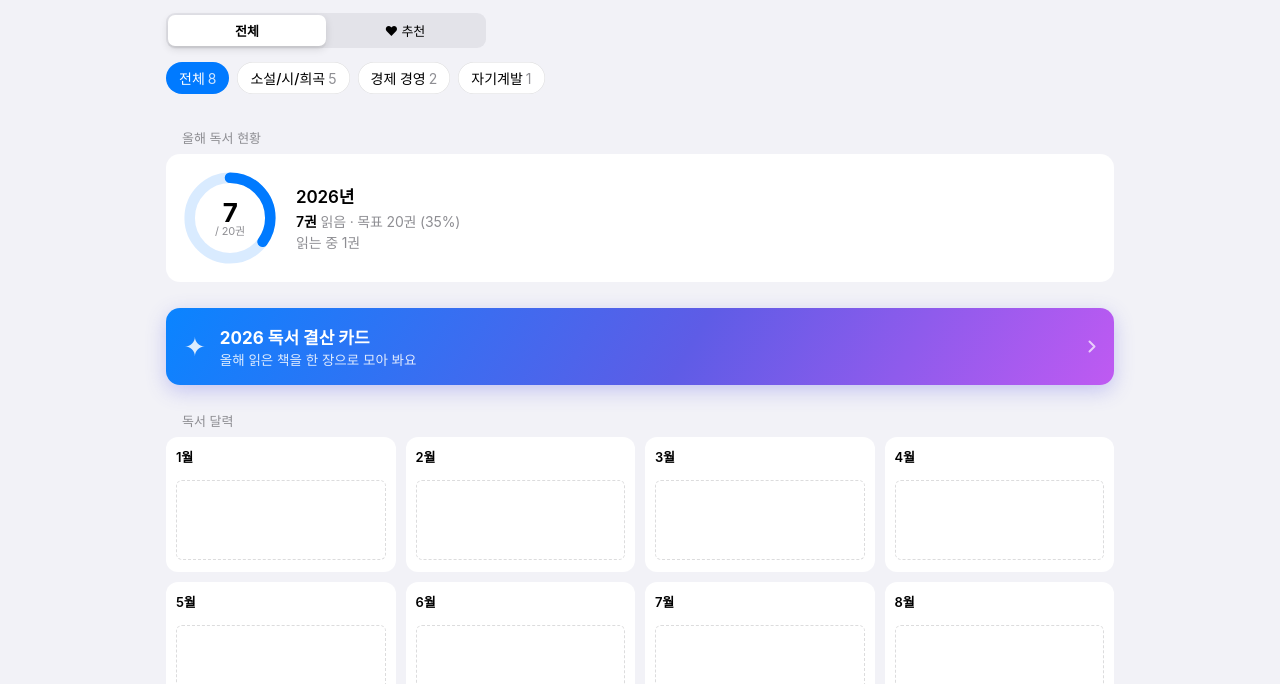
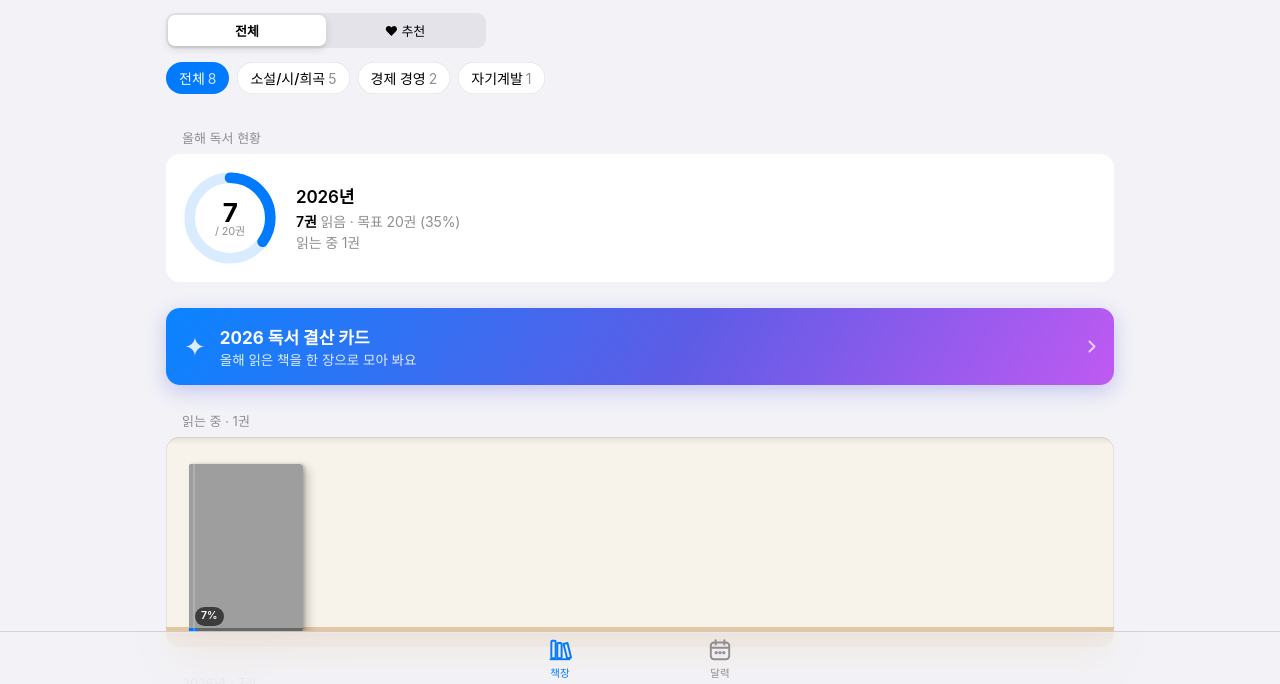
Before and after one commit to ynnnnnnna/my-shelf, a plain HTML site: page docs/index.html in a window 1280 px wide. Shown: the part 116-800 px from the top of the page. Drawn offline with Linux system fonts and the light colour scheme; grey boxes are pictures that could not be loaded.

Commit message:
책장: 아래 탭 바 추가, 독서 달력을 달력 탭으로 이동

```diff
--- a/docs/index.html
+++ b/docs/index.html
@@ -292,6 +292,18 @@
   dialog.measure { visibility: hidden; animation: none !important; }
   dialog.measure::backdrop { opacity: 0; }
 
+
+  /* 아래 탭 바 (아이폰 앱처럼): 책장 / 달력 */
+  body { padding-bottom: calc(56px + env(safe-area-inset-bottom)); }
+  .tabbar { position: fixed; left: 0; right: 0; bottom: 0; z-index: 20; display: flex; justify-content: center;
+    padding-bottom: env(safe-area-inset-bottom); background: var(--bar); border-top: .5px solid var(--line);
+    -webkit-backdrop-filter: saturate(180%) blur(20px); backdrop-filter: saturate(180%) blur(20px); }
+  .tabbar button { flex: 0 1 160px; height: 52px; border: 0; background: none; cursor: pointer; color: var(--muted);
+    display: flex; flex-direction: column; align-items: center; justify-content: center; gap: 2px; font-size: 10.5px; font-weight: 500; }
+  .tabbar svg { width: 26px; height: 26px; }
+  .tabbar button[aria-selected="true"] { color: var(--accent); }
+  body.tab-calendar .controls, body.tab-calendar .chips { display: none; }
+
   footer .wrap { padding-top: 8px; padding-bottom: calc(32px + env(safe-area-inset-bottom)); color: var(--muted); font-size: 12px; text-align: center; line-height: 1.6; }
   footer a { color: var(--accent); text-decoration: none; }
   .empty { color: var(--muted); padding: 60px 16px; text-align: center; }
@@ -330,6 +342,12 @@
   <!-- YES24 API 이용 조건. 화면에 출처를 표시하고 상품 페이지로 가는 링크를 둔다. 지우지 말 것 -->
   도서 정보와 표지 제공 <a href="https://www.yes24.com" target="_blank" rel="noopener">YES24</a><br><span id="updated"></span>
 </div></footer>
+<nav class="tabbar" role="tablist" aria-label="화면">
+  <button type="button" role="tab" data-tab="shelf" aria-selected="true">
+    <svg viewBox="0 0 24 24" fill="none" stroke="currentColor" stroke-width="1.8" stroke-linejoin="round" aria-hidden="true"><rect x="4" y="3.5" width="4" height="16" rx="1"/><rect x="9.5" y="5.5" width="4" height="14" rx="1"/><path d="m15.3 6.4 3.6-.9 3.3 13.4-3.6.9z"/><path d="M2.5 20.5h19"/></svg>책장</button>
+  <button type="button" role="tab" data-tab="calendar" aria-selected="false">
+    <svg viewBox="0 0 24 24" fill="none" stroke="currentColor" stroke-width="1.8" stroke-linecap="round" aria-hidden="true"><rect x="3.5" y="5" width="17" height="15.5" rx="3"/><path d="M3.5 10h17M8 3v4M16 3v4"/><circle cx="8.5" cy="14.5" r=".6" fill="currentColor"/><circle cx="12" cy="14.5" r=".6" fill="currentColor"/><circle cx="15.5" cy="14.5" r=".6" fill="currentColor"/></svg>달력</button>
+</nav>
 <script>
 const $ = s => document.querySelector(s);
 const esc = s => String(s ?? '').replace(/[&<>"']/g, c => ({'&':'&amp;','<':'&lt;','>':'&gt;','"':'&quot;',"'":'&#39;'}[c]));
@@ -337,12 +355,13 @@ const esc = s => String(s ?? '').replace(/[&<>"']/g, c => ({'&':'&amp;','<':'&lt
 const sized = (url, size) => /image\.yes24\.com\/goods\/\d+\/[A-Z]+$/.test(url || '') ? url.replace(/\/[A-Z]+$/, '/' + size) : url;
 const CHEV = '<svg class="chev" viewBox="0 0 8 13" aria-hidden="true"><path d="M1.5 1.5 6.5 6.5 1.5 11.5" fill="none" stroke="currentColor" stroke-width="2" stroke-linecap="round" stroke-linejoin="round"/></svg>';
 let BOOKS = [];
+let SHELF_TITLE = '나의 책장';
 let GOAL = 0;
 const isRead = b => !b.status || b.status === 'read';
 const starsHtml = n => n ? `<span class="stars" aria-label="별점 ${n}점">${'★'.repeat(n)}<span class="off">${'★'.repeat(5 - n)}</span></span>` : '';
 // 보기 방식은 방문자 브라우저에 기억해 둔다 (안 되면 그냥 기본값)
 const store = { get(k, d) { try { return localStorage.getItem(k) || d; } catch { return d; } }, set(k, v) { try { localStorage.setItem(k, v); } catch {} } };
-const state = { filter: 'all', cat: '', calYear: 0 };   // cat: 고른 분류(빈 값이면 전체), calYear: 달력에서 보는 해
+const state = { filter: 'all', cat: '', calYear: 0, tab: location.hash === '#calendar' ? 'calendar' : 'shelf' };   // cat: 고른 분류(빈 값이면 전체), calYear: 달력에서 보는 해
 const REDUCE = matchMedia('(prefers-reduced-motion: reduce)');
 
 function coverHtml(b, size) {
@@ -388,6 +407,15 @@ function statsHtml() {
 function render() {
   document.querySelectorAll('[data-filter]').forEach(el => el.setAttribute('aria-pressed', el.dataset.filter === state.filter));
   if (!BOOKS.length) { $('#shelf').innerHTML = '<p class="empty">아직 꽂힌 책이 없어요.</p>'; return; }
+  // 탭: 책장 / 달력
+  document.body.classList.toggle('tab-calendar', state.tab === 'calendar');
+  document.querySelectorAll('[data-tab]').forEach(el => el.setAttribute('aria-selected', el.dataset.tab === state.tab));
+  $('#title').textContent = state.tab === 'calendar' ? '독서 달력' : SHELF_TITLE;
+  $('#smallTitle').textContent = $('#title').textContent;
+  if (state.tab === 'calendar') {
+    $('#shelf').innerHTML = calendarHtml() || '<p class="empty">다 읽은 책이 생기면 달력에 쌓여요.</p>';
+    return;
+  }
   renderChips();
   const fav = state.filter === 'fav';
   const pick = list => list.filter(b => (!fav || b.fav) && (!state.cat || (b.category || '기타') === state.cat));
@@ -395,7 +423,7 @@ function render() {
   const want = pick(BOOKS.filter(b => b.status === 'want'));
   const done = pick(BOOKS.filter(isRead));
   // 고른 게 있으면 독서 현황·결산·달력은 숨긴다
-  let html = fav || state.cat ? '' : statsHtml() + wrappedCtaHtml() + calendarHtml();
+  let html = fav || state.cat ? '' : statsHtml() + wrappedCtaHtml();
 
   // 읽는 중 · 읽고 싶은 책 · 다 읽은 책(해마다) 을 각각 한 칸의 책장으로
   if (reading.length) html += `<section class="section"><h2>읽는 중 · ${reading.length}권</h2>${shelfHtml(reading)}</section>`;
@@ -528,7 +556,7 @@ function calendarHtml() {
         `<button class="mbook" data-id="${b.id}" style="--i:${k}" title="${esc(b.title)}" aria-label="${esc(b.title)}">${coverHtml(b, 'L')}</button>`).join('')
         + (list.length > 3 ? `<span class="more">+${list.length - 3}</span>` : '') : (future ? '' : '<span class="mempty"></span>')}</div></div>`;
   }).join('');
-  return `<section class="section"><div class="cal-head"><h2>독서 달력</h2>${years.length > 1
+  return `<section class="section"><div class="cal-head"><h2>${y}년 · ${inYear.length}권</h2>${years.length > 1
       ? `<div class="years">${years.map(v => `<button type="button" data-year="${v}" aria-pressed="${v === y}">${v}</button>`).join('')}</div>` : ''}</div>
     <div class="cal">${tiles}</div>${unknown ? `<p class="cal-note">읽은 달을 적지 않은 책 ${unknown}권은 달력에 없어요.</p>` : ''}</section>`;
 }
@@ -628,6 +656,15 @@ $('#shelf').addEventListener('click', e => {
   const el = e.target.closest('[data-id]'); if (el) openBook(Number(el.dataset.id), el.querySelector('img, .nocover'));
 });
 $('#dlg').addEventListener('click', e => { if (e.target.id === 'dlg') closeBook(); });   // 바깥을 누르면 닫힘
+// 탭 바꾸기. 주소 끝(#calendar)에도 남겨서 뒤로 가기·공유가 되게 한다
+function setTab(tab) {
+  if (tab === state.tab) { window.scrollTo({ top: 0, behavior: REDUCE.matches ? 'auto' : 'smooth' }); return; }
+  state.tab = tab;
+  history.pushState(null, '', tab === 'calendar' ? '#calendar' : location.pathname + location.search);
+  render(); window.scrollTo(0, 0);
+}
+document.querySelectorAll('[data-tab]').forEach(el => el.addEventListener('click', () => setTab(el.dataset.tab)));
+window.addEventListener('popstate', () => { state.tab = location.hash === '#calendar' ? 'calendar' : 'shelf'; render(); });
 $('#dlg').addEventListener('cancel', e => { e.preventDefault(); closeBook(); });          // Esc 키
 $('#chips').addEventListener('click', e => { const el = e.target.closest('[data-cat]'); if (el) { state.cat = el.dataset.cat; render(); } });
 document.querySelectorAll('[data-filter]').forEach(el => el.addEventListener('click', () => { state.filter = el.dataset.filter; render(); }));
@@ -641,7 +678,7 @@ window.addEventListener('scroll', onScroll, { passive: true }); onScroll();
 fetch('shelf.json?t=' + Date.now()).then(r => r.json()).then(data => {
   const shelf = data.shelf || {};
   const title = shelf.title || '나의 책장';
-  document.title = title; $('#title').textContent = title; $('#smallTitle').textContent = title;
+  document.title = title; SHELF_TITLE = title;
   BOOKS = data.books || [];
   GOAL = Number(shelf.goal) || 0;
   $('#owner').textContent = (shelf.owner ? `${shelf.owner} · ` : '') + `읽은 책 ${BOOKS.filter(isRead).length}권`;
```
